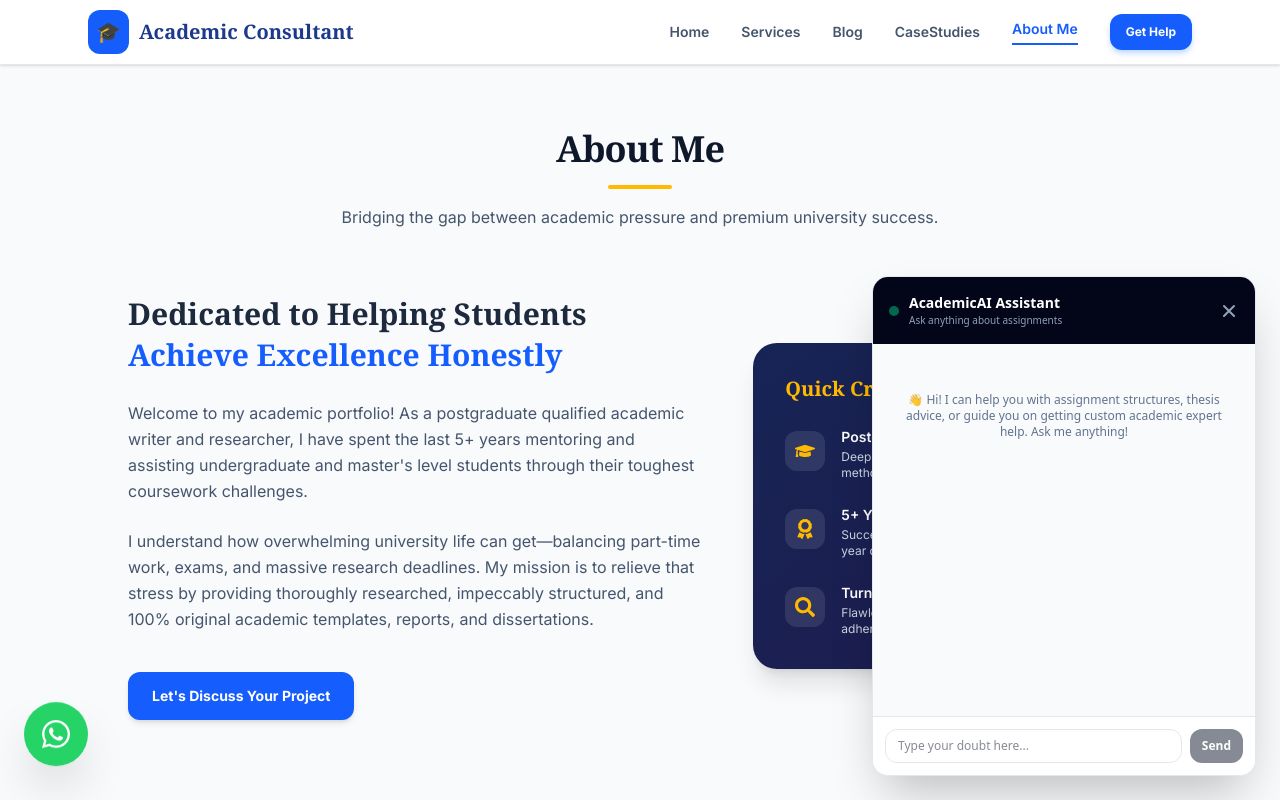
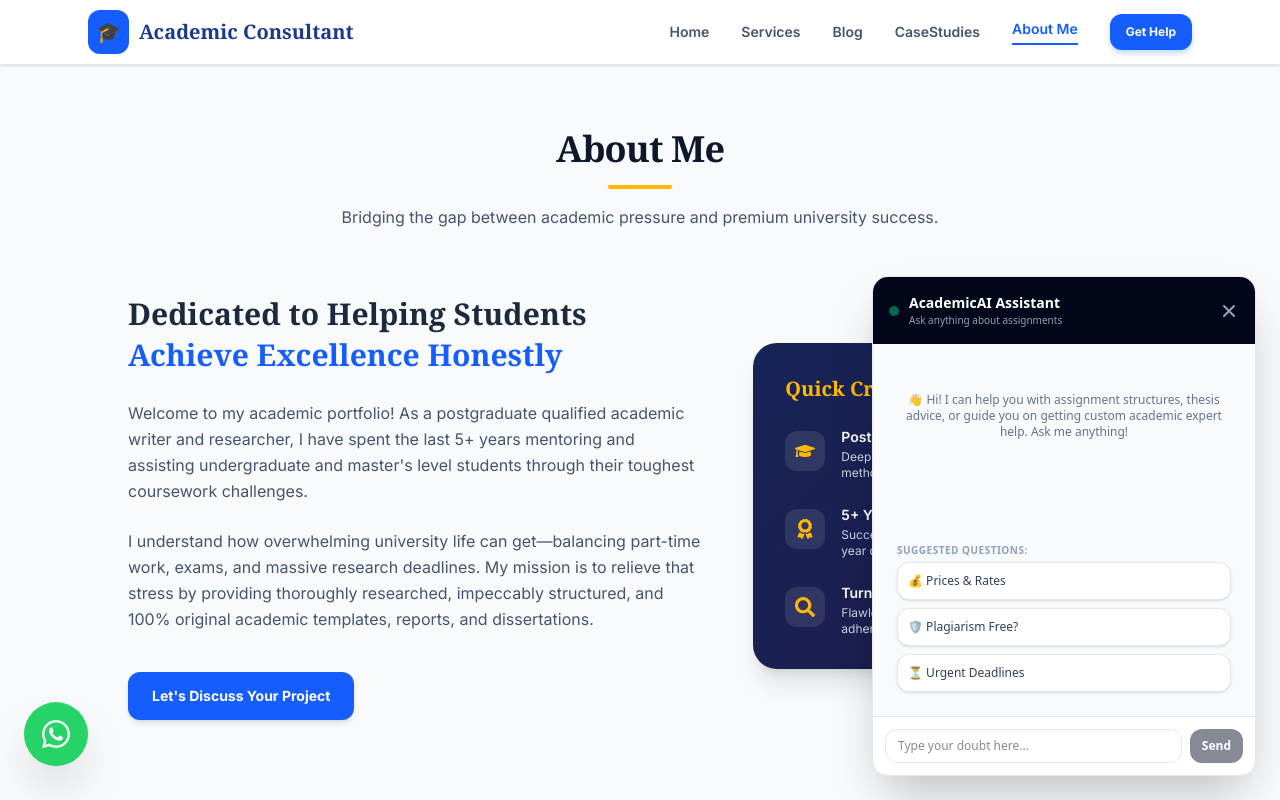
Before and after one commit to charitha-98/academic-consultant-website, a Next.js app: page /about in a window 1280 px wide. Both pictures are taken after a click on the button 1228 px from the left and 748 px from the top of the page. Shown: the top 800 px of the page. Built offline with nearby package versions, Linux system fonts and the light colour scheme.

Commit message:
feat: added quick replies and automated whatsapp button inside chat

```diff
--- a/app/components/ChatWidget.tsx
+++ b/app/components/ChatWidget.tsx
@@ -11,6 +11,13 @@ export default function ChatWidget() {
 
   const isThinking = status === 'streaming' || status === 'submitted';
 
+  // 🎯 සිසුන්ට මුලින්ම පෙන්වන්න ඕනේ ප්‍රශ්න ටික (Quick Replies)
+  const quickReplies = [
+    { label: '💰 Prices & Rates', text: 'How much do you charge for an assignment?' },
+    { label: '🛡️ Plagiarism Free?', text: 'Do you provide plagiarism-free work and AI reports?' },
+    { label: '⏳ Urgent Deadlines', text: 'Can you complete an assignment within 24 hours?' },
+  ];
+
   const handleFormSubmit = (e: React.FormEvent) => {
     e.preventDefault();
     if (input.trim() && status === 'ready') {
@@ -19,13 +26,19 @@ export default function ChatWidget() {
     }
   };
 
+  // 🖱️ Quick Reply බටන් එකක් ක්ලික් කරාම රන් වෙන Function එක
+  const handleQuickReplyClick = (text: string) => {
+    if (status === 'ready') {
+      sendMessage({ text });
+    }
+  };
+
   return (
     <div className="fixed bottom-6 right-6 z-50 font-sans">
-      {/* Floating Button (දැන් පට්ට Clean වටකුරු Icon එකක් විතරයි මචං) */}
+      {/* Floating Button */}
       {!isOpen && (
         <button
           onClick={() => setIsOpen(true)}
-          // 👈 මෙතන p-4 එක්ක w-14 h-14 දාලා බටන් එක නියම සර්කල් එකක් කරා මචං
           className="bg-blue-600 hover:bg-blue-700 text-white w-14 h-14 rounded-full shadow-lg transition-all flex items-center justify-center hover:scale-105"
         >
           <svg xmlns="http://www.w3.org/2000/svg" fill="none" viewBox="0 0 24 24" strokeWidth={2} stroke="currentColor" className="w-6 h-6">
@@ -54,20 +67,56 @@ export default function ChatWidget() {
           </div>
 
           {/* Messages Area */}
-          <div className="flex-grow p-4 overflow-y-auto space-y-3 bg-slate-50">
+          <div className="flex-grow p-4 overflow-y-auto space-y-4 bg-slate-50">
             {messages.length === 0 && (
-              <div className="text-center py-8 text-slate-500 text-xs px-4">
-                👋 Hi! I can help you with assignment structures, thesis advice, or guide you on getting custom academic expert help. Ask me anything!
+              <div className="flex flex-col h-full justify-between py-2">
+                <div className="text-center py-6 text-slate-500 text-xs px-4">
+                  👋 Hi! I can help you with assignment structures, thesis advice, or guide you on getting custom academic expert help. Ask me anything!
+                </div>
+
+                {/* 🎯 මුලින්ම පෙන්වන Quick Reply Buttons ටික */}
+                <div className="space-y-2 px-2">
+                  <p className="text-[10px] uppercase font-bold text-slate-400 tracking-wider mb-1">Suggested Questions:</p>
+                  {quickReplies.map((reply, i) => (
+                    <button
+                      key={i}
+                      onClick={() => handleQuickReplyClick(reply.text)}
+                      disabled={status !== 'ready'}
+                      className="w-full text-left bg-white hover:bg-blue-50 border border-slate-200 hover:border-blue-300 text-slate-700 p-2.5 rounded-xl text-xs font-medium transition-all shadow-sm active:scale-[0.99] disabled:opacity-50"
+                    >
+                      {reply.label}
+                    </button>
+                  ))}
+                </div>
               </div>
             )}
+
             {messages.map((m) => (
-  <div key={m.id} className={`flex ${m.role === 'user' ? 'justify-end' : 'justify-start'}`}>
-    {/* 👈 මෙන්න පල්ලෙහා div එකේ whitespace-pre-line කියන එක ඇඩ් කරා මಚං */}
-    <div className={`max-w-[80%] rounded-2xl p-3 text-xs leading-relaxed whitespace-pre-line ${m.role === 'user' ? 'bg-blue-600 text-white rounded-tr-none' : 'bg-white border border-slate-200 text-slate-800 rounded-tl-none shadow-sm'}`}>
-      {m.parts.map((part, index) => part.type === 'text' ? <span key={index}>{part.text}</span> : null)}
-    </div>
-  </div>
-))}
+              <div key={m.id} className="space-y-1">
+                <div className={`flex ${m.role === 'user' ? 'justify-end' : 'justify-start'}`}>
+                  <div className={`max-w-[85%] rounded-2xl p-3 text-xs leading-relaxed whitespace-pre-line ${m.role === 'user' ? 'bg-blue-600 text-white rounded-tr-none' : 'bg-white border border-slate-200 text-slate-800 rounded-tl-none shadow-sm'}`}>
+                    {m.parts.map((part, index) => part.type === 'text' ? <span key={index}>{part.text}</span> : null)}
+                  </div>
+                </div>
+
+                {/* 🔗 AI එක උත්තරයක් දුන්නට පස්සේ ඒ මැසේජ් එක යටින් WhatsApp බටන් එකක් පෙන්වීම */}
+                {m.role === 'assistant' && !isThinking && (
+                  <div className="flex justify-start pl-1 animate-in fade-in duration-300">
+                    <a
+                      href="https://wa.me/947XXXXXXXX" // 👈 මෙතනට ඔයාගේ ඇත්තම WhatsApp නම්බර් එක දාන්න මචං
+                      target="_blank"
+                      rel="noopener noreferrer"
+                      className="inline-flex items-center gap-1.5 bg-emerald-600 hover:bg-emerald-700 text-white text-[10px] font-bold px-3 py-1.5 rounded-xl shadow-sm transition-colors mt-1"
+                    >
+                      <svg className="w-3.5 h-3.5 fill-current" viewBox="0 0 24 24">
+                        <path d="M.057 24l1.687-6.163c-1.041-1.804-1.588-3.849-1.587-5.946C.06 5.348 5.397.01 12.008.01c3.202.001 6.212 1.246 8.477 3.513 2.266 2.268 3.507 5.28 3.505 8.484-.004 6.657-5.34 11.997-11.953 11.997-2.005-.001-3.973-.502-5.713-1.455L0 24zm6.204-3.517l.363.215c1.554.921 3.321 1.407 5.127 1.408 5.391 0 9.776-4.346 9.779-9.691.002-2.59-1.003-5.025-2.831-6.855S14.542 2.71 11.952 2.71c-5.393 0-9.782 4.346-9.785 9.692-.001 1.884.492 3.73 1.426 5.314l.235.399-1.004 3.668 3.754-.972zm10.744-5.378c-.295-.148-1.748-.865-2.019-.963-.272-.099-.471-.148-.668.148-.197.297-.764.963-.936 1.161-.172.197-.344.223-.639.074-.295-.148-1.246-.459-2.375-1.464-.877-.782-1.47-1.747-1.642-2.044-.172-.295-.018-.456.13-.603.133-.132.295-.346.443-.519.148-.173.197-.297.295-.495.099-.198.05-.371-.025-.519-.075-.148-.668-1.609-.916-2.203-.242-.582-.487-.504-.668-.513-.173-.008-.371-.01-.569-.01-.198 0-.519.074-.79.371-.272.297-1.038 1.015-1.038 2.477 0 1.462 1.062 2.873 1.211 3.071.148.198 2.092 3.194 5.068 4.479.708.306 1.261.489 1.691.626.712.226 1.36.194 1.872.118.571-.085 1.748-.715 1.995-1.404.247-.688.247-1.277.173-1.404-.074-.124-.272-.198-.57-.347z"/>
+                      </svg>
+                      Contact on WhatsApp
+                    </a>
+                  </div>
+                )}
+              </div>
+            ))}
             {isThinking && (
               <div className="flex justify-start">
                 <div className="bg-white border border-slate-200 rounded-2xl rounded-tl-none p-3 text-slate-400 text-xs flex items-center gap-1 shadow-sm">
```
